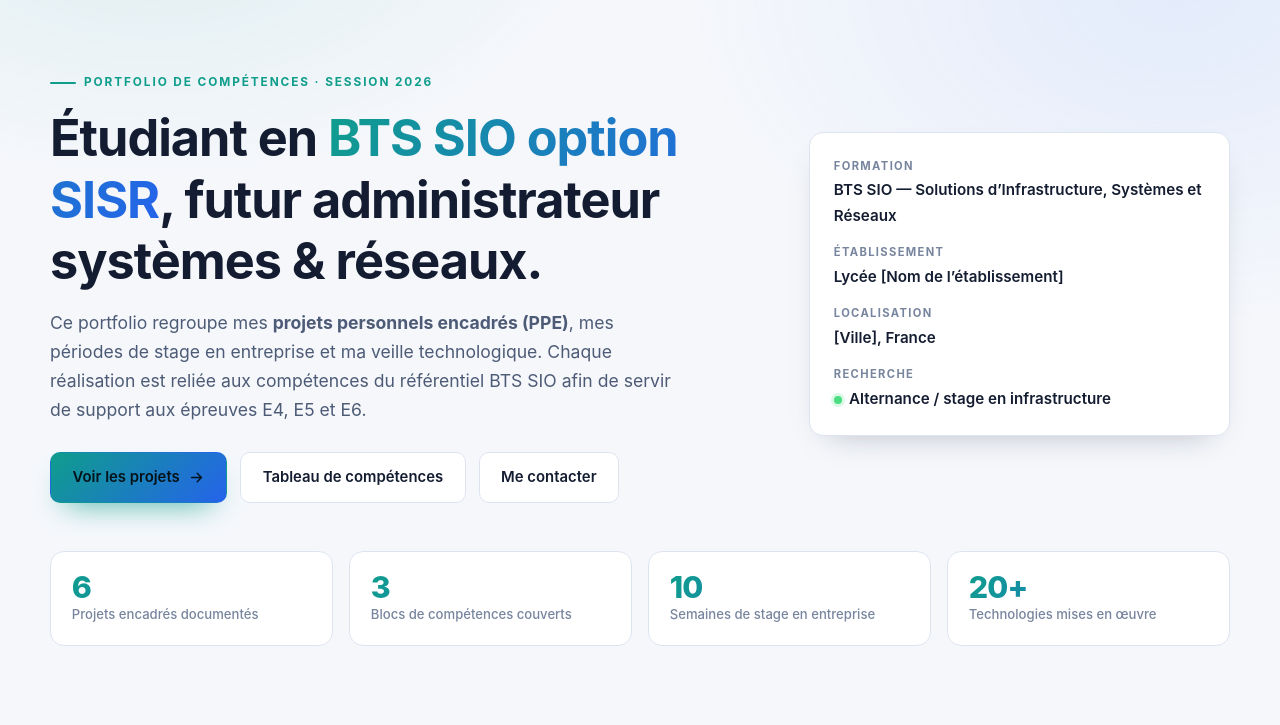
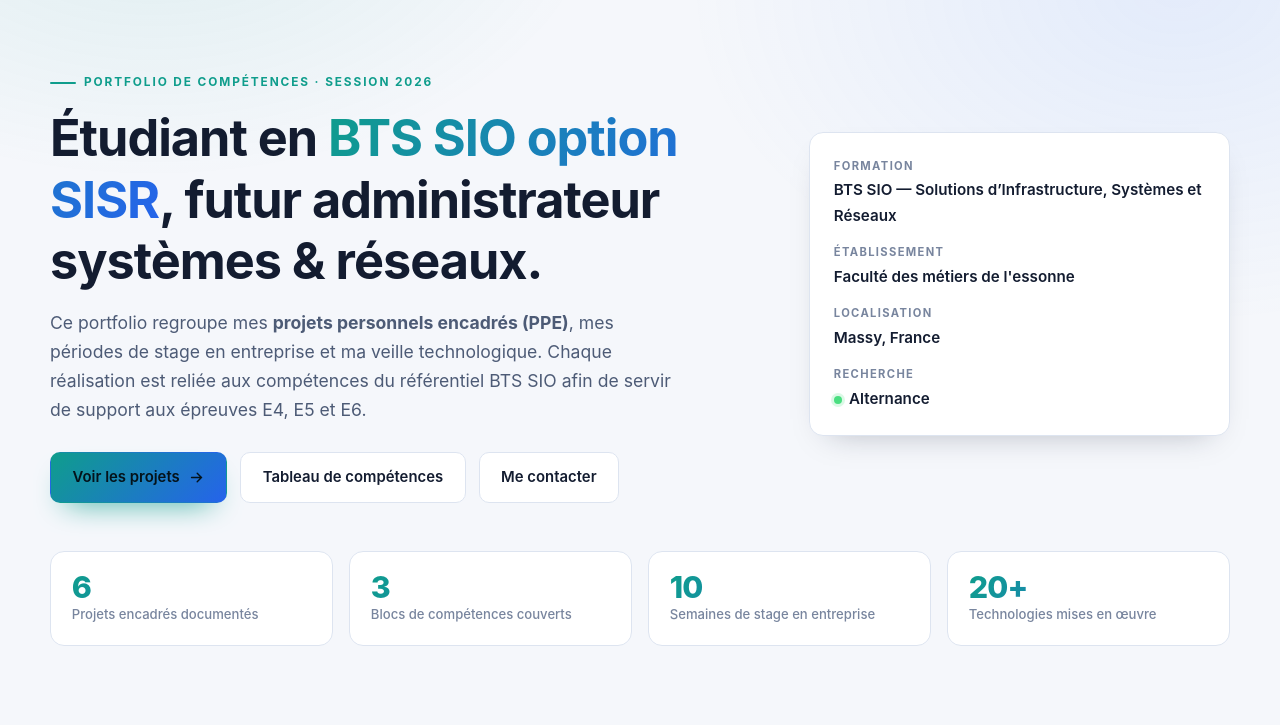
Before and after one commit to mathys091/portfolio-bts-sio-sisr-Mathys-Lacaze, a plain HTML site: page index.html in a window 1280 px wide. Shown: the part 75-800 px from the top of the page. Drawn offline with Linux system fonts and the light colour scheme.

Commit message:
Update index.html

```diff
--- a/index.html
+++ b/index.html
@@ -82,15 +82,15 @@
             </div>
             <div>
               <dt>Établissement</dt>
-              <dd>Lycée [Nom de l’établissement]</dd>
+              <dd>Faculté des métiers de l'essonne</dd>
             </div>
             <div>
               <dt>Localisation</dt>
-              <dd>[Ville], France</dd>
+              <dd>Massy, France</dd>
             </div>
             <div>
               <dt>Recherche</dt>
-              <dd><span class="status-dot" aria-hidden="true"></span>Alternance / stage en infrastructure</dd>
+              <dd><span class="status-dot" aria-hidden="true"></span>Alternance</dd>
             </div>
           </dl>
         </aside>
```
